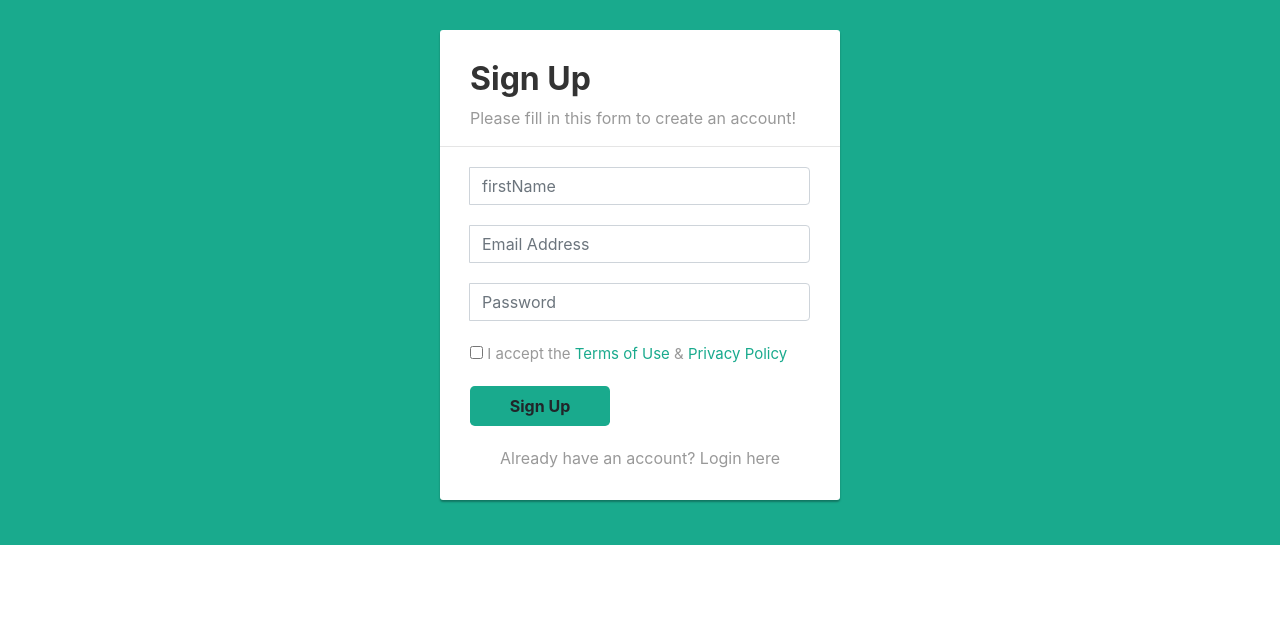
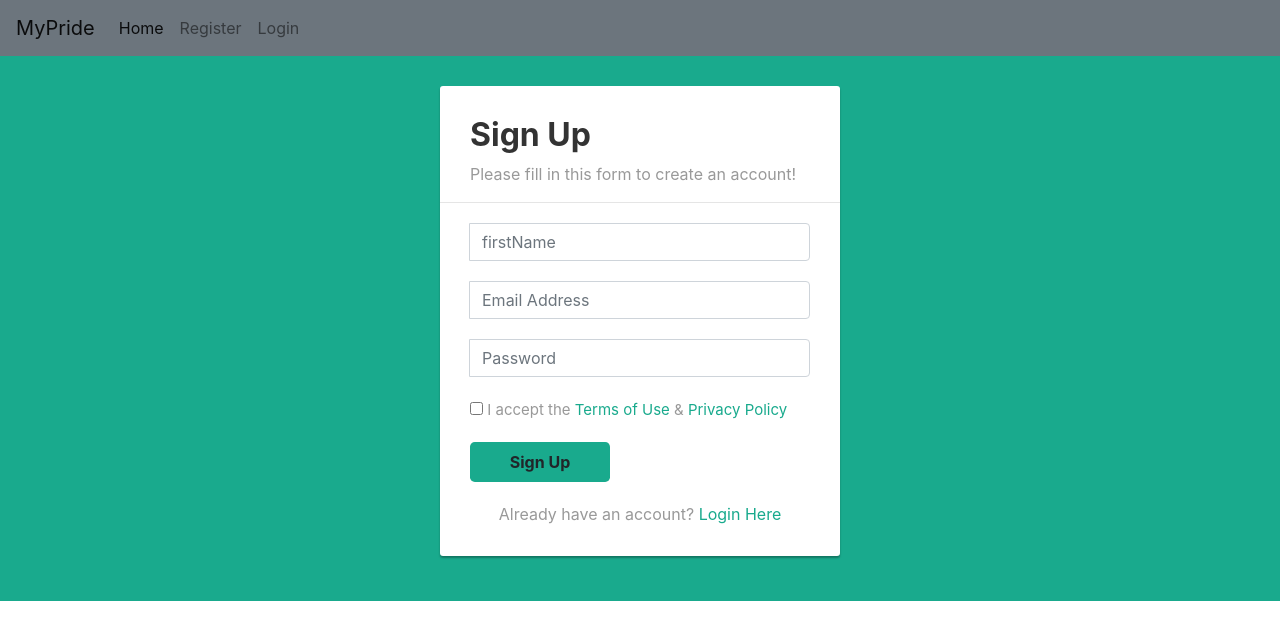
Before and after one commit to Ayesiza/learnreact, a React (Create React App) app: page /Register in a window 1280 px wide. Shown: the top 640 px of the page. Built offline with nearby package versions, Linux system fonts and the light colour scheme.

Commit message:
create links

```diff
--- a/package.json
+++ b/package.json
@@ -10,6 +10,7 @@
     "bootstrap": "^4.5.0",
     "react": "^16.13.1",
     "react-dom": "^16.13.1",
+    "react-router-dom": "^5.2.0",
     "react-scripts": "3.4.1"
   },
   "scripts": {
--- a/src/App.css
+++ b/src/App.css
@@ -7,6 +7,8 @@ body {
 .form-control {
 	font-size: 15px;
 }
+
+
 .form-control, .form-control:focus, .input-group-text {
 	border-color: #e1e1e1;
 }
@@ -30,6 +32,9 @@ body {
 	color: #333;
 	font-weight: bold;
 	margin-top: 0;
+}
+.red{
+	color:rgb(201, 31, 31)
 }
 .popup-msg{
 color:blue
--- a/src/App.js
+++ b/src/App.js
@@ -1,90 +1,51 @@
-import React, { useState } from 'react';
+import React, { Fragment } from 'react';
+import { BrowserRouter as Router, Route, Link, Switch} from "react-router-dom";
 import './App.css';
-
+// import axios from 'axios';
+import Register from './component/Register'
+import Login from './component/Login'
 
 function App() {
-  const [text, setText] = useState('')
-  const [submitted, setSubmitted] = useState(false)
+  return(
+    <Router>
+    <main className="">
 
- const handleChange= (e)=>{
-   setText({...text, value:e.target.value})
- }
+    <nav class="navbar navbar-expand-lg navbar-light bg-secondary">
+  <Link to="/" class="navbar-brand">MyPride</Link>
+  <button class="navbar-toggler" type="button" data-toggle="collapse" data-target="#navbarNav" aria-controls="navbarNav" aria-expanded="false" aria-label="Toggle navigation">
+    <span class="navbar-toggler-icon"></span>
+  </button>
+  <div class="collapse navbar-collapse" id="navbarNav">
+    <ul class="navbar-nav">
 
-  const handleSubmit=(e) =>{
-    e.preventDefault()
-    setSubmitted(true);
-  }
+      <li class="nav-item active">
+        <Link to="/"class="nav-link" >Home <span class="sr-only">(current)</span></Link>
+      </li>
+      <li class="nav-item">
+        <Link to ="/Register" class="nav-link" >Register</Link>
+      </li>
+      <li class="nav-item">
+        <Link to ="/Login" class="nav-link" >Login</Link>
+      </li>
 
-  return (
-    <div class="brgcolor">
-      <div class="signup-form">
-    <form  onSubmit={handleSubmit}>
-		<h2>Sign Up</h2>
-		<p>Please fill in this form to create an account!</p>
-		<hr/>
-   { submitted ? <div className="popup-msg">Success! Thank you registering</div> : null}
-        <div class="form-group">
-			<div class="input-group">
-				<div class="input-group-prepend">
+    </ul>
+  </div>
+</nav>
 
-				</div>
-        <input
-        value={text.firstName}
-        onChange={handleChange }
-        type="text"
-        class="form-control"
-        name="firstName" placeholder="firstName"
-        required="required"/>
-			</div>
-        </div>
-        <div class="form-group">
-			<div class="input-group">
-				<div class="input-group-prepend">
+      <Switch>
+       <Route path="/" exact  component={Home} />
+       <Route  path="/Register" component ={Register}/>
+       <Route  path="/Login" component={Login}/>
+       </Switch>
+    </main>
+    </Router>
 
-				</div>
-        <input
-        value={text.email}
-        onChange={handleChange }
-        type="email"
-         class="form-control"
-         name="email"
-          placeholder="Email Address"
-          required="required"/>
-			</div>
-        </div>
-		<div class="form-group">
-			<div class="input-group">
-				<div class="input-group-prepend">
+  );
 
-				</div>
-        <input
-        value={text.password}
-        onChange={handleChange }
-        type="password"
-        class="form-control"
-        name="password"
-        placeholder="Password"
-        required="required"/>
-			</div>
-        </div>
-
-        <div class="form-group">
-			<label class="form-check-label"><input type="checkbox" required="required"/> I accept the <a href="#">Terms of Use</a> &amp; <a href="#">Privacy Policy</a></label>
-		</div>
-		<div class="form-group">
-            <button type="submit" class="btn btn-lg">Sign Up</button>
-        </div>
-        <div class="text-center">Already have an account? <a >Login here</a></div>
-    </form>
-
-</div>
-
-
-    </div>
-
-
-
-  )
 }
-
+const Home = () => (
+  <Fragment>
+    <h1>Welcome to my  First React Application</h1>
+  </Fragment>
+  );
 export default App
--- /dev/null
+++ b/src/component/Login.js
@@ -0,0 +1,85 @@
+import React, { useState } from 'react';
+import { Link } from 'react-router-dom';
+
+function Login() {
+    const [values, setValues] = useState("")
+    const [submitted, setSubmitted] = useState(false)
+    const [valid, setValid] = useState()
+
+   const handleChange= (e)=>{
+     setValues({...values, value:e.target.value})
+   };
+
+
+
+
+    const handleSubmit=(e) =>{
+      e.preventDefault()
+      if(values.firstName && values.email && values.password){
+        setValid(true);
+      }
+      setSubmitted(true);
+    }
+
+    return (
+
+      <div class="brgcolor">
+        <div class="signup-form">
+      <form  onSubmit={handleSubmit}>
+          <h2>Login Form</h2>
+          <p>Please fill in the form to Login!</p>
+          <hr/>
+     { submitted && valid? <div className="popup-msg">Success! You are Loggedin</div> : null}
+          <div class="form-group">
+              <div class="input-group">
+                  <div class="input-group-prepend">
+                  </div>
+          <input
+          value={values.email}
+          onChange={handleChange }
+          type="email"
+           class="form-control"
+           name="email"
+            placeholder="Email Address"
+           />
+              </div>
+        { submitted && !values.email?<span  className="red">Please enter your Email</span>: null}
+          </div>
+          <div class="form-group">
+              <div class="input-group">
+                  <div class="input-group-prepend">
+
+                  </div>
+          <input
+          value={values.password}
+          onChange={handleChange }
+          type="password"
+          class="form-control"
+          name="password"
+          placeholder="Password"
+         />
+              </div>
+        {submitted &&!values.password?<span  className="red">Please enter your Password</span>:''}
+          </div>
+          <div class="form-group">
+              <button type="submit" class="btn btn-lg">Login</button>
+          </div>
+          <div class="text-center">Don't have an account?
+          <Link to ="/Register">
+          <span >Signup here</span>
+          </Link>
+
+          </div>
+      </form>
+
+  </div>
+
+
+      </div>
+
+
+
+    )
+}
+
+export default Login
--- /dev/null
+++ b/src/component/Register.js
@@ -0,0 +1,105 @@
+import React, { useState } from 'react';
+import { Link} from "react-router-dom";
+
+
+function Register() {
+    const [values, setValues] = useState("")
+    const [submitted, setSubmitted] = useState(false)
+    const [valid, setValid] = useState()
+
+   const handleChange= (e)=>{
+     setValues({...values, value:e.target.value})
+   };
+
+
+    const handleSubmit=(e) =>{
+      e.preventDefault()
+      if(values.firstName && values.email && values.password){
+        setValid(true);
+      }
+      setSubmitted(true);
+    }
+
+    return (
+
+      <div class="brgcolor">
+        <div class="signup-form">
+      <form  onSubmit={handleSubmit}>
+          <h2>Sign Up</h2>
+          <p>Please fill in this form to create an account!</p>
+          <hr/>
+     { submitted && valid? <div className="popup-msg">Success! Thank you Registering</div> : null}
+          <div class="form-group">
+              <div class="input-group">
+                  <div class="input-group-prepend">
+                  </div>
+          <input
+          value={values.firstName}
+          onChange={handleChange }
+          type="text"
+          class="form-control"
+          name="firstName" placeholder="firstName"
+         />
+              </div>
+        { submitted && !values.firstName?<span className="red">Please enter firstName</span>: null}
+          </div>
+          <div class="form-group">
+              <div class="input-group">
+                  <div class="input-group-prepend">
+
+                  </div>
+          <input
+          value={values.email}
+          onChange={handleChange }
+          type="email"
+           class="form-control"
+           name="email"
+            placeholder="Email Address"
+           />
+              </div>
+        { submitted && !values.email?<span  className="red">Please enter your Email</span>: null}
+          </div>
+          <div class="form-group">
+              <div class="input-group">
+                  <div class="input-group-prepend">
+
+                  </div>
+          <input
+          value={values.password}
+          onChange={handleChange }
+          type="password"
+          class="form-control"
+          name="password"
+          placeholder="Password"
+         />
+              </div>
+        {submitted &&!values.password?<span  className="red">Please enter your Password</span>:''}
+          </div>
+
+          <div class="form-group">
+              <label class="form-check-label"><input type="checkbox" required="required"/> I accept the <Link to="https://">Terms of Use</Link> &amp; <Link to="#">Privacy Policy</Link></label>
+          </div>
+          <div class="form-group">
+              <button type="submit" class="btn btn-lg">Sign Up</button>
+          </div>
+          <div class="text-center">Already have an account?
+          <Link to ="/Login">
+          <span > Login Here</span>
+           </Link >
+          </div>
+
+      </form>
+
+  </div>
+
+
+      </div>
+
+
+
+
+
+    )
+}
+
+export default Register
```
Also changed, not shown: 1 other file (tests, documents, lock files or other folders).
